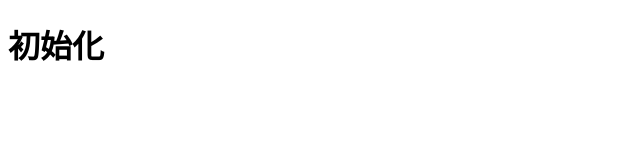
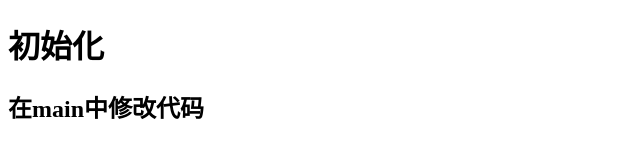
Before and after one commit to Code2022523/gie-demo, a plain HTML site: page index.html in a window 1280 px wide. Shown: the whole page, without its empty margins (0-640 px from the left). Drawn offline with Linux system fonts and the light colour scheme.

Commit message:
在main中修改代码

```diff
--- a/index.html
+++ b/index.html
@@ -8,5 +8,6 @@
 </head>
 <body>
    <h1>初始化</h1>
+   <h2>在main中修改代码</h2>
 </body>
 </html>
```
